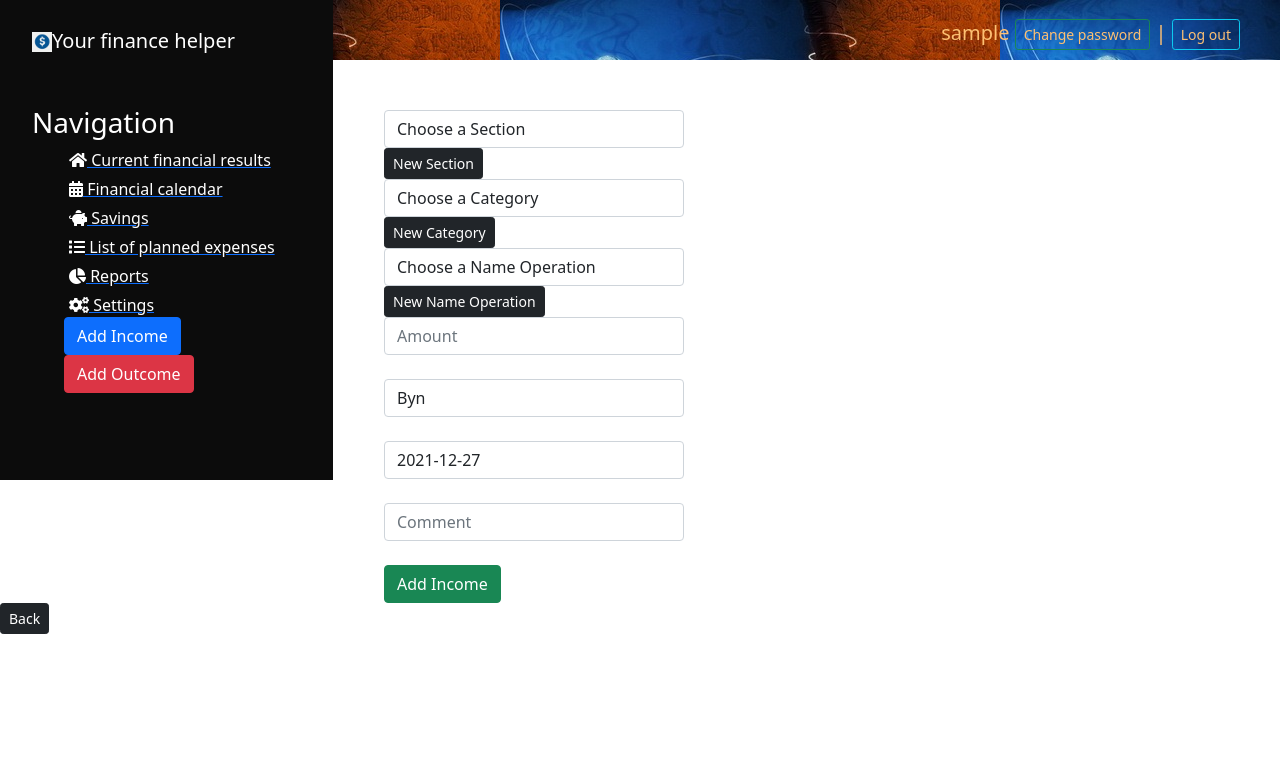
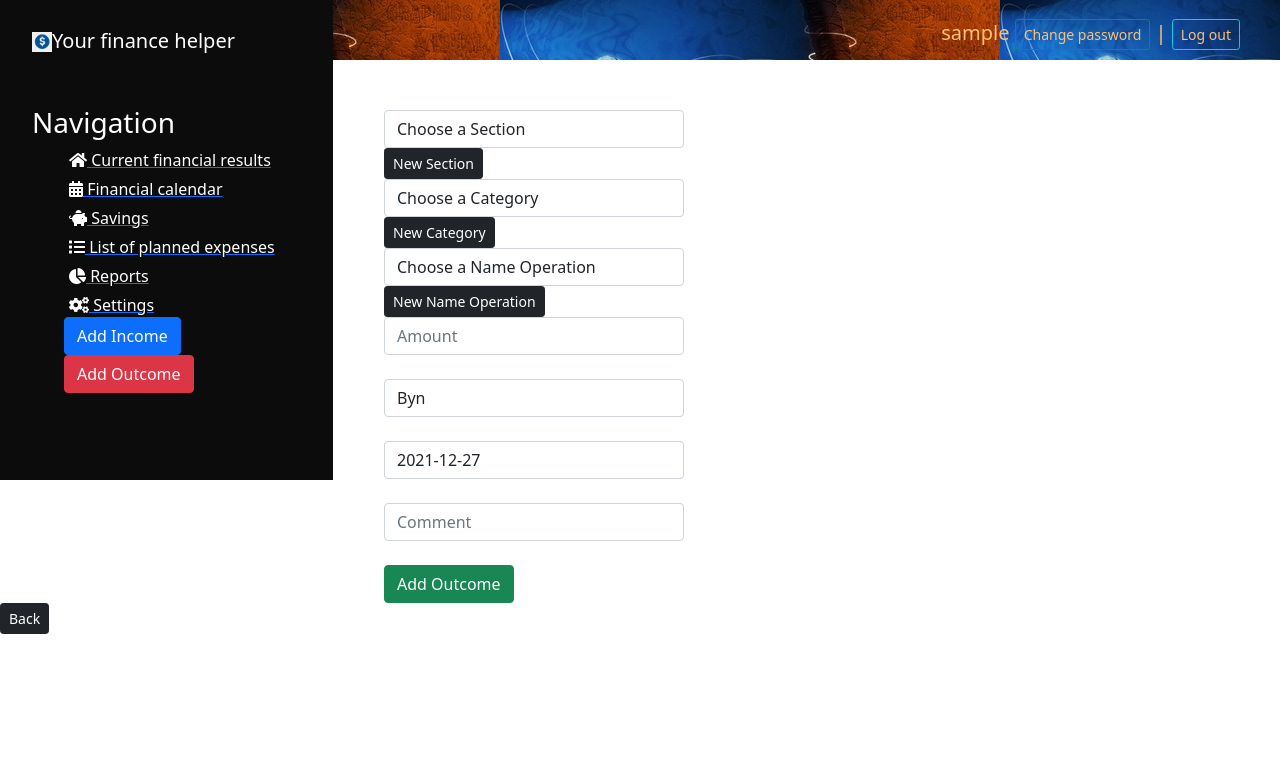
Before and after one commit to Our-Dream-Company/Your_finance_helper, a Django app: page /add_outcome in a window 1280 px wide. Shown: the top 782 px of the page. Run offline with Django 3.2, Linux system fonts and the light colour scheme; the visitor is signed in with stand-in values (Sample User, id 1); data comes from the database, SQL or seed files in the repository.

Commit message:
fix add_outcome template

```diff
--- a/your_finance_helper/main_page/templates/main_page/add_outcome.html
+++ b/your_finance_helper/main_page/templates/main_page/add_outcome.html
@@ -13,7 +13,7 @@
             {{ form.currency }}<br>
             {{ form.date }}<br>
             {{ form.comment }}<br>
-            <button class="btn btn-success" type="submit">Add Income</button>
+            <button class="btn btn-success" type="submit">Add Outcome</button>
         </form>
         <a href="{% url 'main_page' %}" class="btn btn-dark btn-sm">Back</a>
 
```
